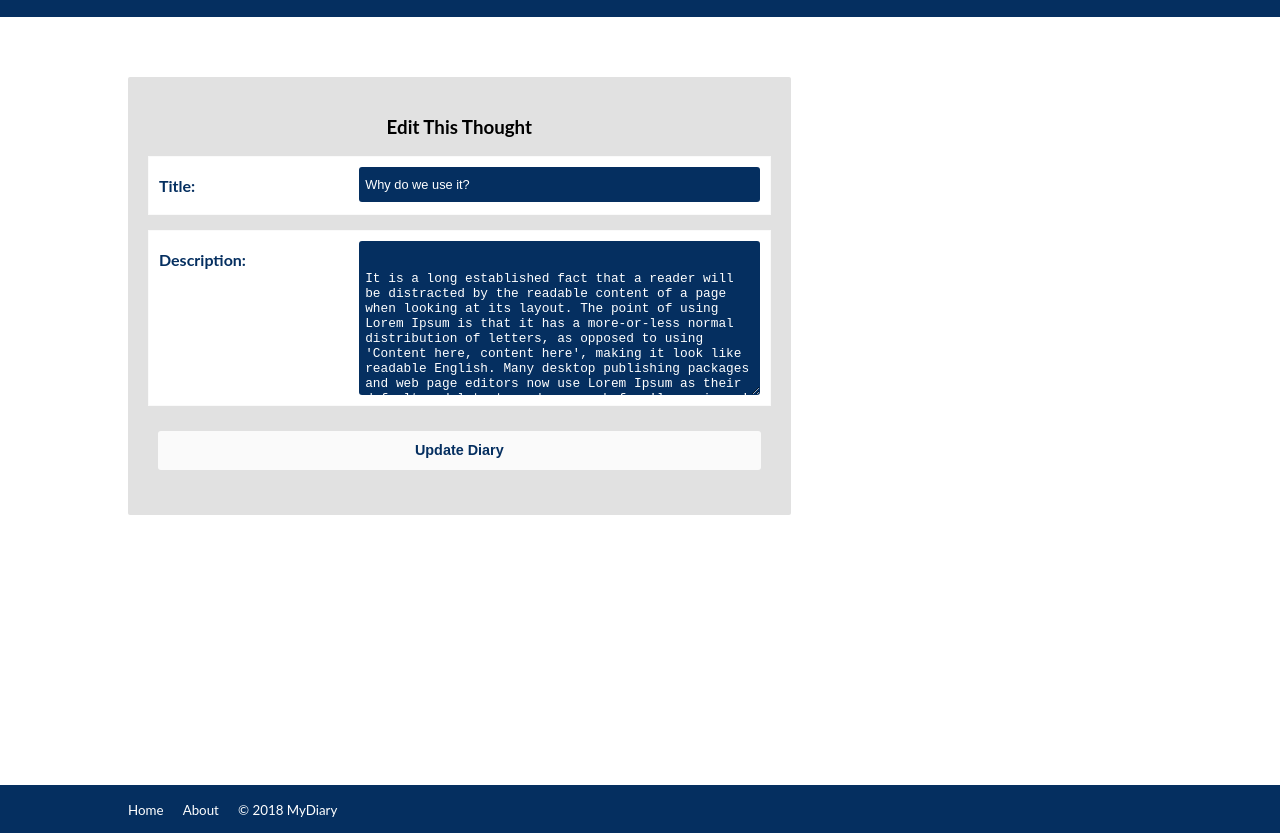
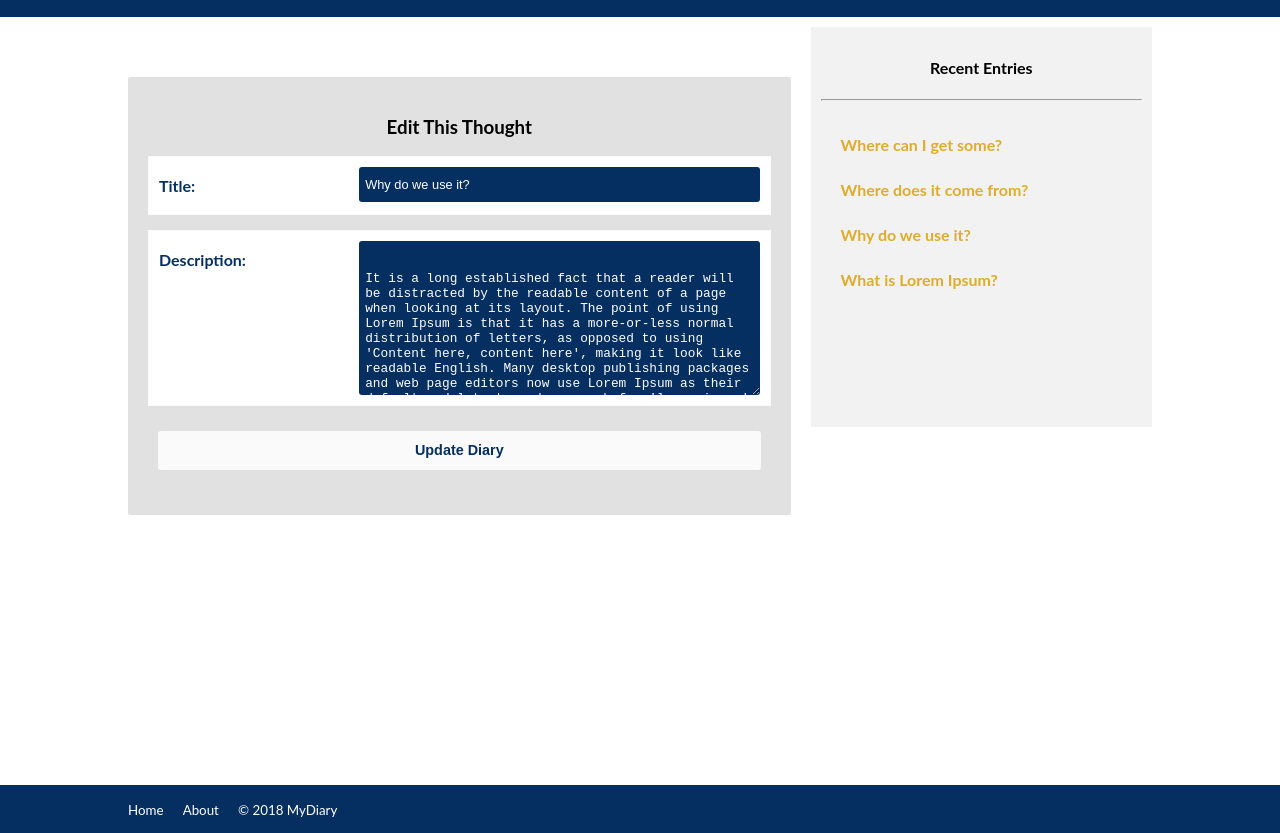
Before and after one commit to kampkelly/MyDiary, a plain HTML site: page UI/edit.html in a window 1280 px wide. Shown: the part 63-896 px from the top of the page. Drawn offline with Linux system fonts and the light colour scheme.

Commit message:
Add sidebar to edit entry page

```diff
--- a/UI/edit.html
+++ b/UI/edit.html
@@ -10,6 +10,7 @@
         <title>MyDiary</title>
         <link rel="stylesheet" href="stylesheets/global.css">
         <link rel="stylesheet" href="stylesheets/header.css">
+        <link rel="stylesheet" href="stylesheets/sidebar.css">
         <link rel="stylesheet" href="stylesheets/forms.css">
         <link rel="stylesheet" href="stylesheets/add.css">
     </head>
@@ -91,7 +92,24 @@
                         </section>
                     </div>
                     <div class="col-2-6 col-6-6-xs col-6-6-md">
-
+                        <aside class="sidebar">
+                            <h4 class="text-center">Recent Entries</h4>
+                            <hr />
+                            <ul class="no-styling">
+                                <li>
+                                    <a href="show.html"><h4 class="title">Where can I get some?</h4></a>
+                                </li>
+                                <li>
+                                    <a href="show.html"><h4 class="title">Where does it come from?</h4></a>
+                                </li>
+                                <li>
+                                    <a href="show.html"><h4 class="title">Why do we use it?</h4></a>
+                                </li>
+                                <li>
+                                    <a href="show.html"><h4 class="title">What is Lorem Ipsum?</h4></a>
+                                </li>
+                            </ul>
+                        </aside>
                     </div>
                 </div>
             </div>
```
